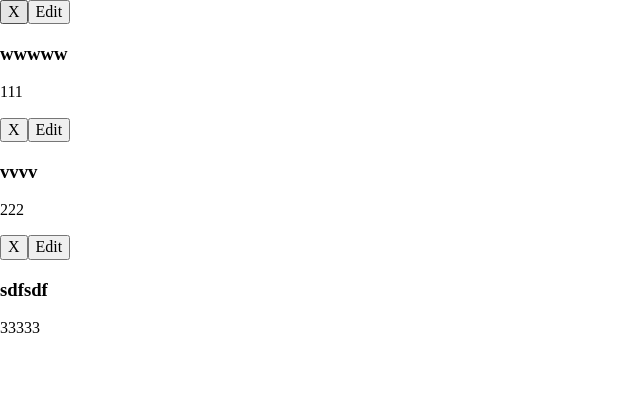
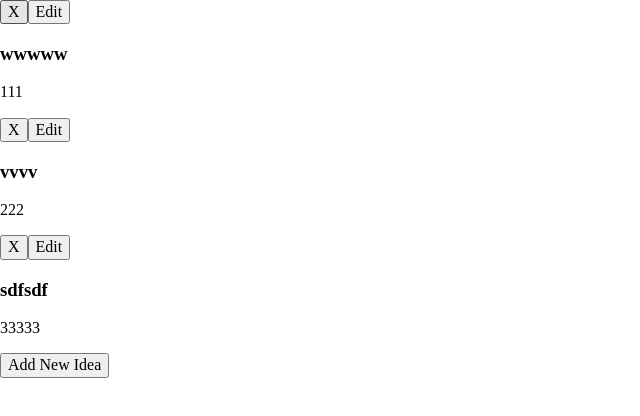
Before and after one commit to leonndp/idea-board, a React (Create React App) app in the folder client/: page / in a window 1280 px wide. Shown: the top 416 px of the page, without its empty margins (0-640 px from the left). Built offline with nearby package versions, Linux system fonts and the light colour scheme.

Commit message:
Added NewIdeaCard component

```diff
--- a/client/src/components/IdeaList.js
+++ b/client/src/components/IdeaList.js
@@ -1,6 +1,7 @@
 import React from 'react';
 import { connect } from 'react-redux'
 import IdeaListCard from './IdeaListCard';
+import NewIdeaCard from './NewIdeaCard'
 // import { getIdeas } from '../actions/ideaActions'
 
 export const IdeaList = (props) => (
@@ -10,6 +11,7 @@ export const IdeaList = (props) => (
                 <IdeaListCard key={idea.id} idea={idea} />
             ))
         }
+        <NewIdeaCard />
     </div>
 )
 
--- /dev/null
+++ b/client/src/components/NewIdeaCard.js
@@ -0,0 +1,42 @@
+import React from 'react';
+import { connect } from 'react-redux';
+import { addIdea } from './../actions/ideaActions'
+import IdeaForm from './IdeaForm.js'
+
+class NewIdeaCard extends React.Component {
+    constructor(props) {
+        super(props)
+
+        this.state = {
+            isEditing: false
+        }
+    }
+
+    toggleEdit = () => {
+        this.setState(() => ({
+            isEditing: !this.state.isEditing
+        }))
+    }
+
+    onSubmit = (idea) => {
+        this.props.addIdea(idea)
+    }
+
+    render() {
+        return (
+            <div>
+                {
+                    (this.state.isEditing === true) ? (
+                        <IdeaForm onSubmit={this.onSubmit} toggleEdit={this.toggleEdit} />
+                    ) : (
+                            <button onClick={this.toggleEdit}>
+                                Add New Idea
+                            </button>
+                        )
+                }
+            </div>
+        )
+    }
+}
+
+export default connect(undefined, { addIdea })(NewIdeaCard)
```
